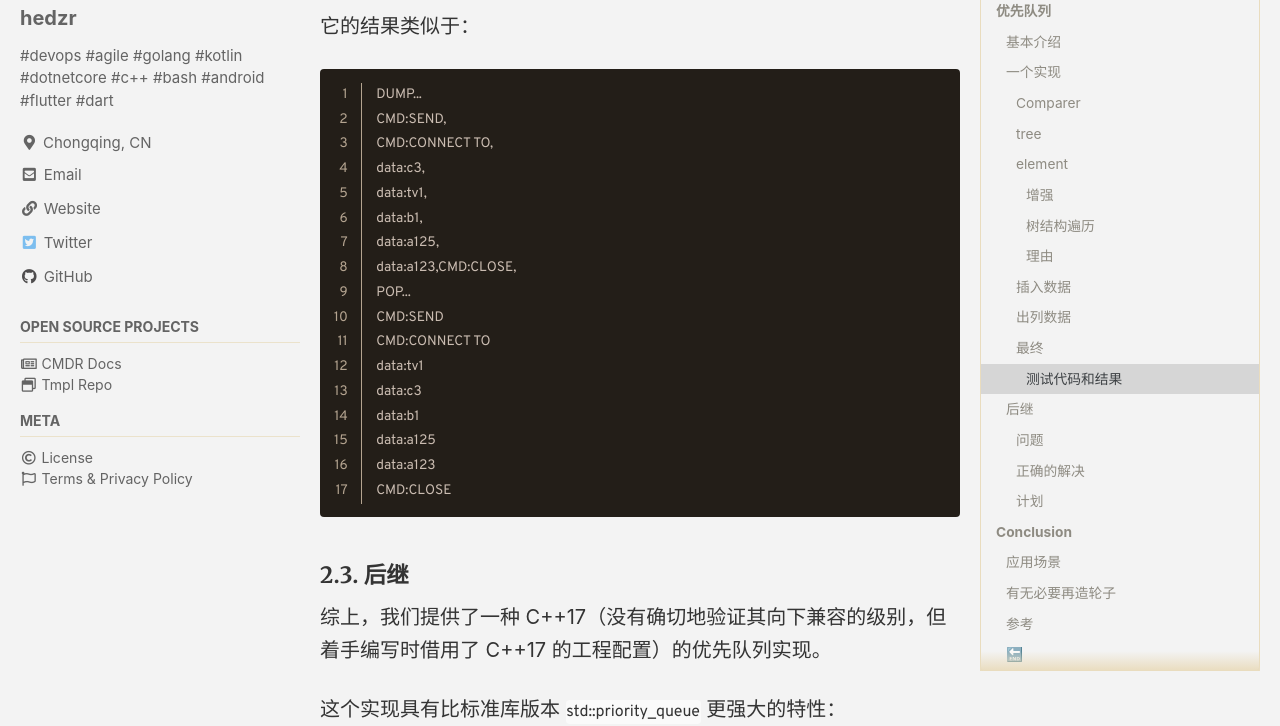
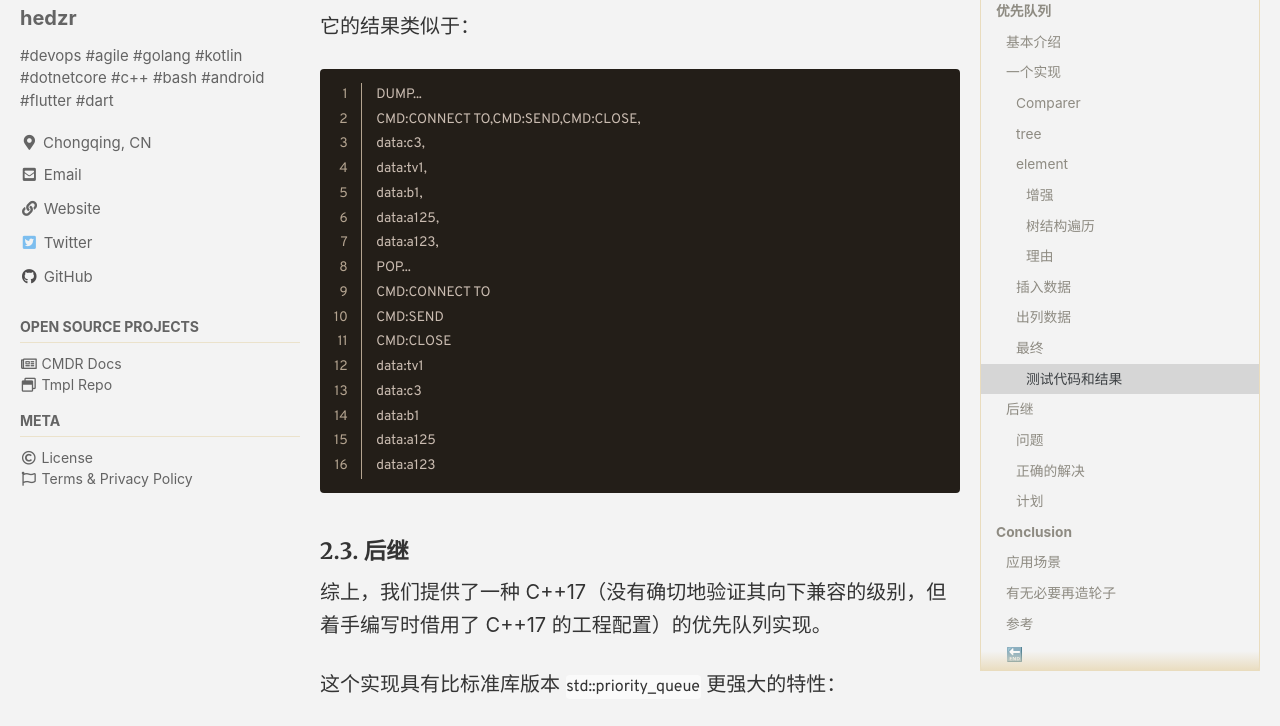
Before and after one commit to hedzr/hedzr.github.io, a Jekyll site: the page built from _posts/2021-2-27-cxx-and-priority-queue.md, in a window 1280 px wide and 900 px high, scrolled down 18840 px, cut to the strip 174-900 px from the top of the window. Built offline with Jekyll 4.4.1, drawn with Linux system fonts in a browser that asks for light colours; cached includes are drawn as plain includes; emoji names are drawn with the system emoji font; some web fonts are replaced; comment, search, counter and statistics services are not loaded.

Commit message:
fixed the result

````diff
--- a/_posts/2021-2-27-cxx-and-priority-queue.md
+++ b/_posts/2021-2-27-cxx-and-priority-queue.md
@@ -588,22 +588,21 @@ void test_pq() {
 
 ```bash
 DUMP...
-CMD:SEND,
-CMD:CONNECT TO,
+CMD:CONNECT TO,CMD:SEND,CMD:CLOSE,
 data:c3,
 data:tv1,
 data:b1,
 data:a125,
-data:a123,CMD:CLOSE,
+data:a123,
 POP...
+CMD:CONNECT TO
 CMD:SEND
-CMD:CONNECT TO
+CMD:CLOSE
 data:tv1
 data:c3
 data:b1
 data:a125
 data:a123
-CMD:CLOSE
 ```
 
 
````
